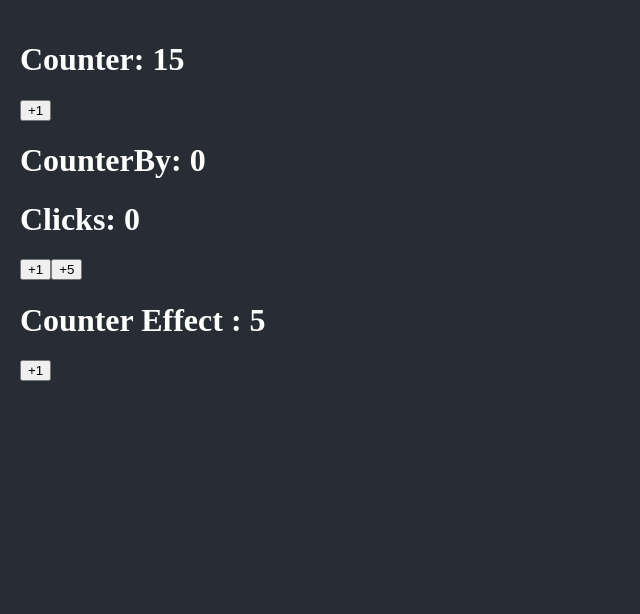
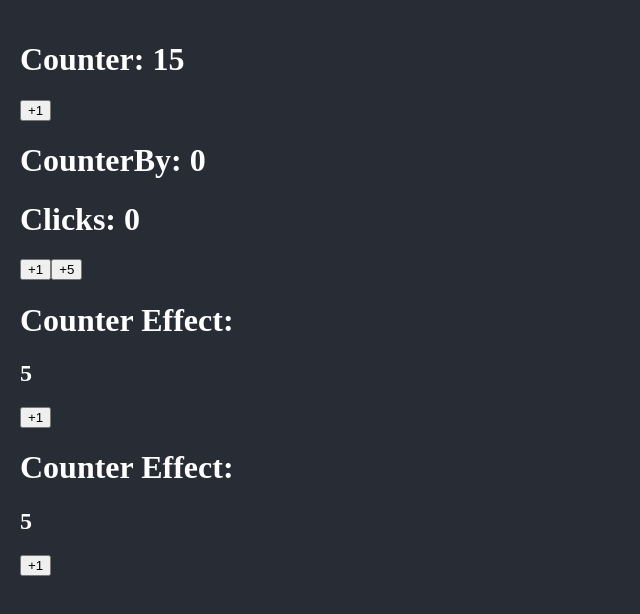
Before and after one commit to Piazzolla/reactpro-01-bases, a React (Vite) app: page / in a window 1280 px wide. Shown: the top 614 px of the page, without its empty margins (0-640 px from the left). Built offline with nearby package versions, Linux system fonts and the light colour scheme.

Commit message:
animaciones de gsap y repaso de useRef

```diff
--- a/package.json
+++ b/package.json
@@ -9,6 +9,7 @@
     "preview": "vite preview"
   },
   "dependencies": {
+    "gsap": "^3.11.3",
     "react": "^18.2.0",
     "react-dom": "^18.2.0"
   },
--- a/src/App.tsx
+++ b/src/App.tsx
@@ -8,6 +8,7 @@ function App() {
       <Counter initialValue={ 15 }  />
       <CounterBy  />
       <CounterEffect />
+      <CounterEffect />
     </>
   )
 }
--- a/src/bases/CounterEffect.tsx
+++ b/src/bases/CounterEffect.tsx
@@ -1,4 +1,5 @@
-import { useEffect, useState } from "react"
+import { useEffect, useLayoutEffect, useRef, useState } from "react"
+import { gsap } from 'gsap';
 
 const ERROR_STYLE = 'color: red; background-color: black;';
 const MAXIMUN_COUNT = 10;
@@ -7,19 +8,29 @@ export const CounterEffect = ()   => {
 
   const [counter, setCounter] = useState(5)
 
+  const counterElement = useRef<HTMLHeadingElement>(null); //no re-renderiza el elemento cuando cambia counterElement
+
   const handleClick = () => {
     setCounter( prev => Math.min( prev +1 , MAXIMUN_COUNT) );
   }
 
-  useEffect(() => {
+  useLayoutEffect(() => { // layoutEff se ejecuta despues de que se cargo el html
     if( counter < MAXIMUN_COUNT ) return;
     console.log('%cSe llego al valor maximo', ERROR_STYLE );
+
+    const tl = gsap.timeline();
+
+    tl.to( counterElement.current, { y: -10, duration: 0.2, ease: 'ease.out'} )
+      .to( counterElement.current, { y: 0, duration: 1, ease: 'bounce.out'})
+
+
   }, [counter])
 
 
   return (
     <div>
-        <h1> Counter Effect : { counter }</h1>
+        <h1> Counter Effect:</h1>
+        <h2 ref={ counterElement }>{ counter }</h2>
         <button
             onClick={ handleClick }
         >
```
Also changed, not shown: 1 other file (tests, documents, lock files or other folders).
